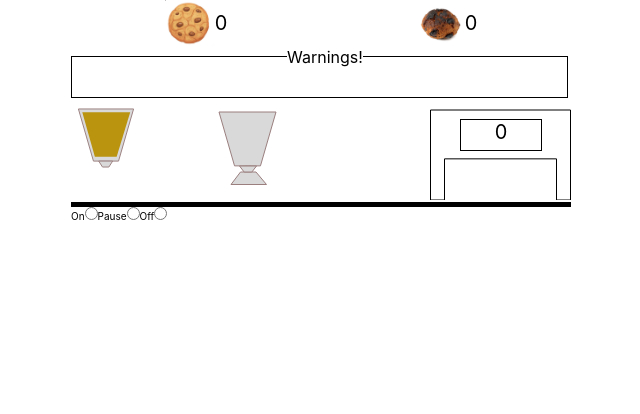
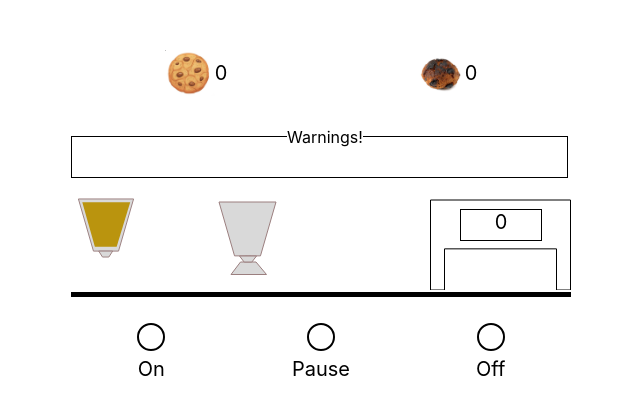
Before and after one commit to Aleksandyr/biscuit-machine-reactjs, a React (Create React App) app: page / in a window 1280 px wide. Shown: the top 414 px of the page, without its empty margins (319-959 px from the left). Built offline with nearby package versions, Linux system fonts and the light colour scheme; the HTML template or start-up script is replaced by a standard one.

Commit message:
style(radio-buttons): style radio buttons on/off/pause

```diff
--- a/src/App.css
+++ b/src/App.css
@@ -1,5 +1,5 @@
 .wrapper {
   width: 50rem;
   height: 80vh;
-  margin: 0 auto;
+  margin: 5rem auto;
 }
--- a/src/components/machine/Machine.css
+++ b/src/components/machine/Machine.css
@@ -22,7 +22,7 @@
 
 .message-box {
     padding: 1rem;
-    margin: 1rem 0;
+    margin: 4rem 0 2rem 0;
     width: 95%;
     height: 2rem;
     font-size: medium;
@@ -39,7 +39,7 @@
 }
 
 .message-box__text {
-    fill: red;
+    color: red;
 }
 
 .temporary-test {
@@ -51,10 +51,6 @@
 .biscuit-item {
     width: 3rem;
     height: 2rem;
-}
-
-.biscuit-item.burned {
-    /* background-image: url(/svg/burnedBiscuit.svg); */
 }
 
 .biscuit {
@@ -93,4 +89,5 @@
     width: 100%;
     height: .5rem;
     background-color: black;
+    margin-bottom: 2rem;
 }
--- a/src/components/machine/Machine.js
+++ b/src/components/machine/Machine.js
@@ -55,6 +55,7 @@ const Machine = () => {
         shutdownTheMachine();
 
         if (stopMachine) {
+            setMachineMessage('');
             return;
         }
 
--- a/src/components/switch/Switch.css
+++ b/src/components/switch/Switch.css
@@ -1,3 +1,53 @@
 .machine-switch {
     border: none;
+    display: flex;
+    justify-content: space-around;
 }
+
+.radio-button {
+    display: flex;
+    flex-direction: column;
+    align-items: center;
+}
+
+.radio-label {
+    font-size: 2rem;
+}
+
+input[type="radio"] {
+    appearance: none;
+    font: inherit;
+    width: 2rem;
+    height: 2rem;
+    border-radius: 50%;
+    margin: 1rem;
+    outline: max(2px, 0.15rem) solid black;
+    outline-offset: max(2px, 0.15rem);
+}
+
+/**
+* Could have used mixins with sass
+*/
+input[type="radio"]:checked#off {
+    background-color: red;
+    outline: max(2px, 0.15rem) solid red;
+    transition: all 500ms;
+}
+
+input[type="radio"]:checked#on {
+    background-color: green;
+    outline: max(2px, 0.15rem) solid green;
+    transition: all 500ms;
+}
+
+input[type="radio"]:checked#pause {
+    background-color: black;
+    outline: max(2px, 0.15rem) solid black;
+    transition: all 500ms;
+}
+
+input[type="radio"]:disabled {
+    background-color: lightgray;
+    outline: max(2px, 0.15rem) solid lightgray;
+    transition: all 500ms;
+}
--- a/src/components/switch/Switch.js
+++ b/src/components/switch/Switch.js
@@ -25,13 +25,19 @@ const Switch = ({onValueChange, onPauseMessageSend}) => {
 
     return (
         <fieldset className="machine-switch" onChange={onSwitchChange}>
-            <label htmlFor="on">On</label>
-            <input type="radio" name="switch" id="on" value="on" />
-            <label htmlFor="pause">Pause</label>
-            <input type="radio" name="switch" id="pause" value="pause"
-                onPointerDown={onPauseClick} disabled={disablePause} />
-            <label htmlFor="off">Off</label>
-            <input type="radio" name="switch" id="off" value="off" />
+            <div className='radio-button'>
+                <input type="radio" name="switch" id="on" value="on" />
+                <label className='radio-label' htmlFor="on">On</label>
+            </div>
+            <div className="radio-button">
+                <input type="radio" name="switch" id="pause" value="pause"
+                    onPointerDown={onPauseClick} disabled={disablePause} />
+                <label className='radio-label' htmlFor="pause">Pause</label>
+            </div>
+            <div className="radio-button">
+                <input type="radio" name="switch" id="off" value="off" />
+                <label className='radio-label' htmlFor="off">Off</label>
+            </div>
         </fieldset>
     )
 }
```
